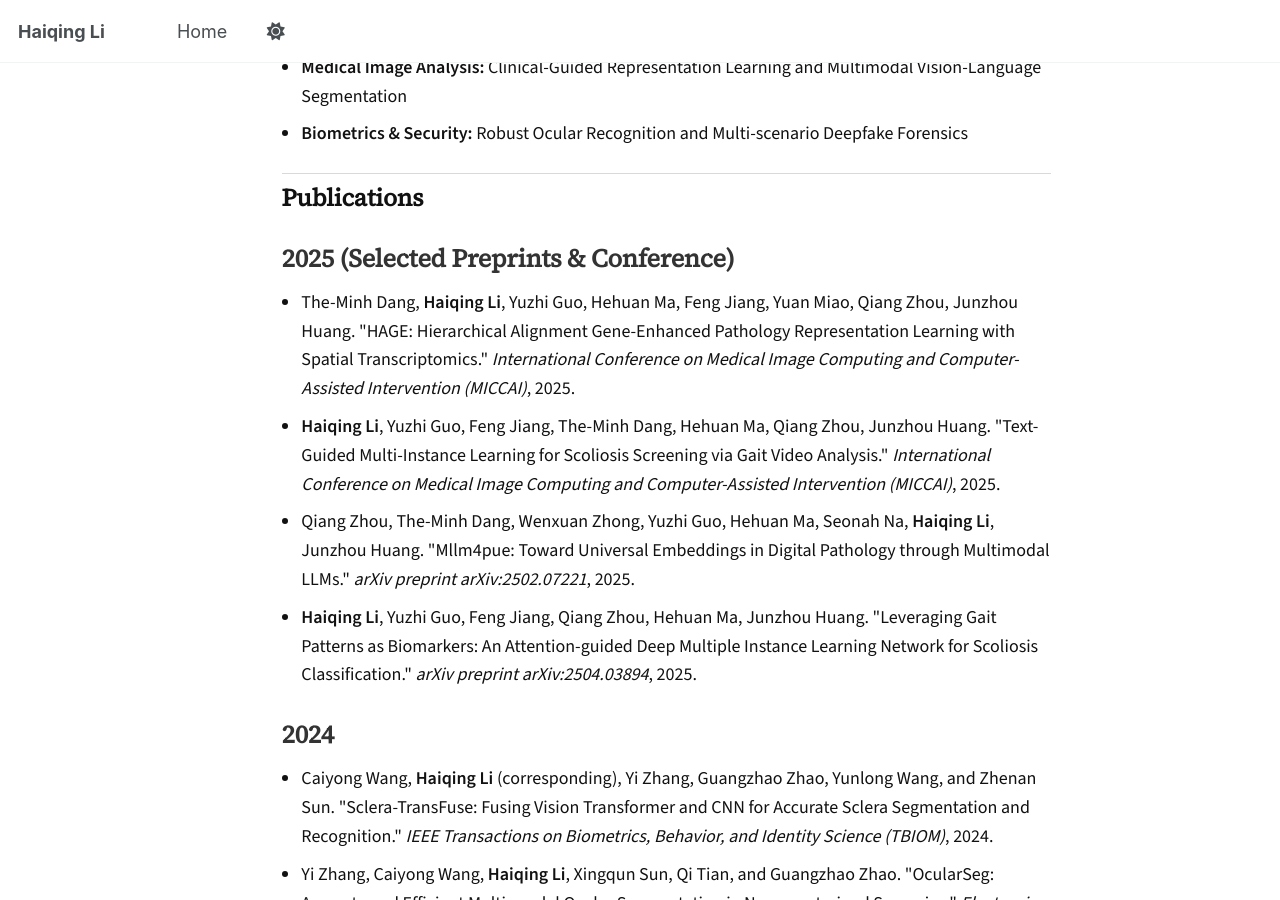
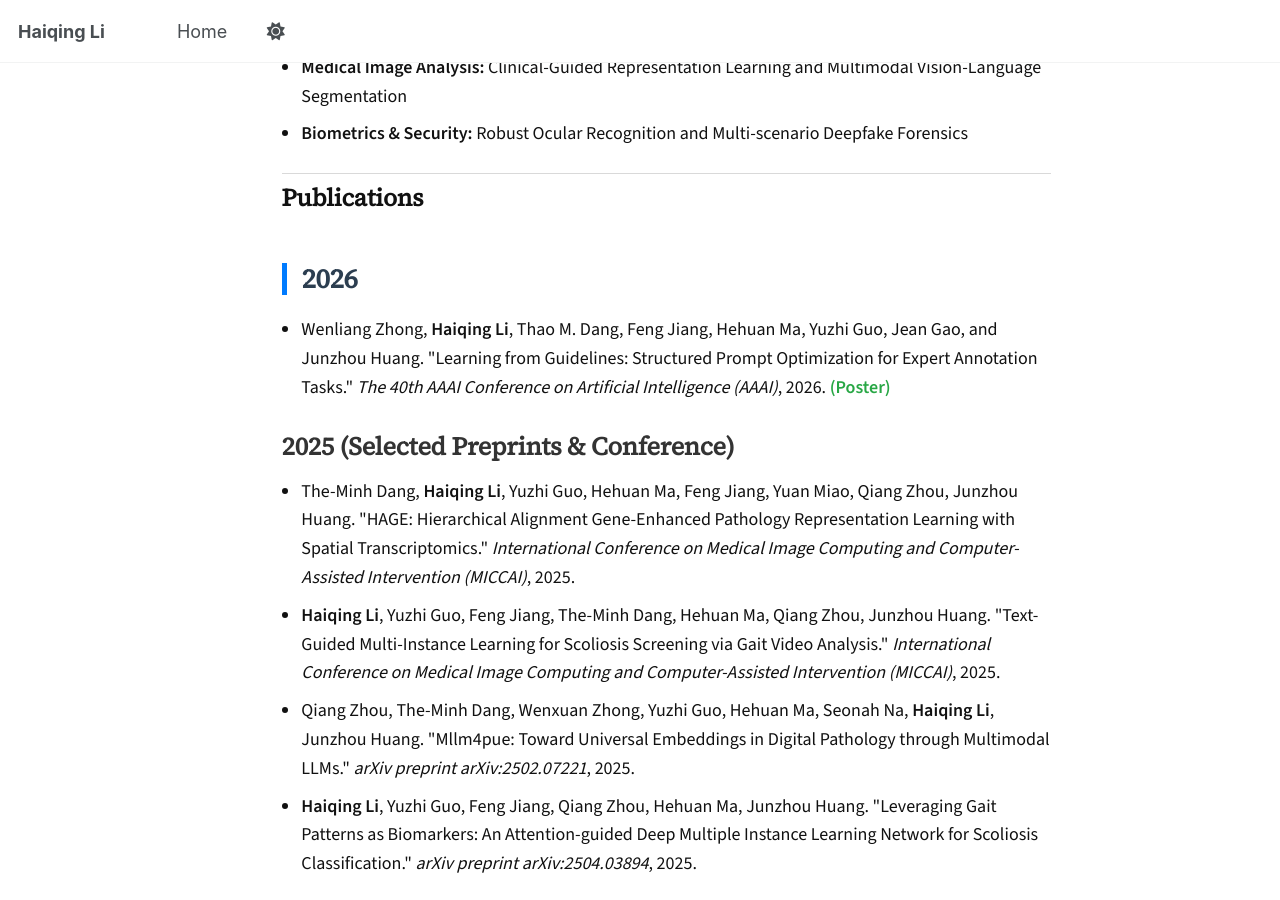
Before and after one commit to lhqqq/lhqqq.github.io, a Jekyll site: the page built from _pages/about.md, in a window 1280 px wide and 900 px high, scrolled down 752 px. Built offline with Jekyll 4.4.1, drawn with Linux system fonts in a browser that asks for light colours; emoji names are drawn with the system emoji font; a script that is not in the unit is left out.

Commit message:
Add 2026 publication entry to about page
Added a new publication for 2026 with details on the authors and conference.

```diff
--- a/_pages/about.md
+++ b/_pages/about.md
@@ -67,6 +67,15 @@ redirect_from:
 <section id="publications">
   <h3 class="section-title">Publications</h3>
 
+  <h4 style="font-size: 1.5em; margin-top: 50px; margin-bottom: 20px; color: #2c3e50; border-left: 5px solid #007bff; padding-left: 15px;">2026</h4>
+  <ul class="simple-list">
+    <li>
+      Wenliang Zhong, <strong>Haiqing Li</strong>, Thao M. Dang, Feng Jiang, Hehuan Ma, Yuzhi Guo, Jean Gao, and Junzhou Huang.
+      "Learning from Guidelines: Structured Prompt Optimization for Expert Annotation Tasks."
+      <em>The 40th AAAI Conference on Artificial Intelligence (AAAI)</em>, 2026.
+      <strong style="color: #28a745;">(Poster)</strong>
+    </li>
+  </ul>
   <h4 style="font-size: 1.4em; margin-top: 30px; margin-bottom: 15px; color: #333;">2025 (Selected Preprints & Conference)</h4>
   <ul class="simple-list">
     <li>
```
